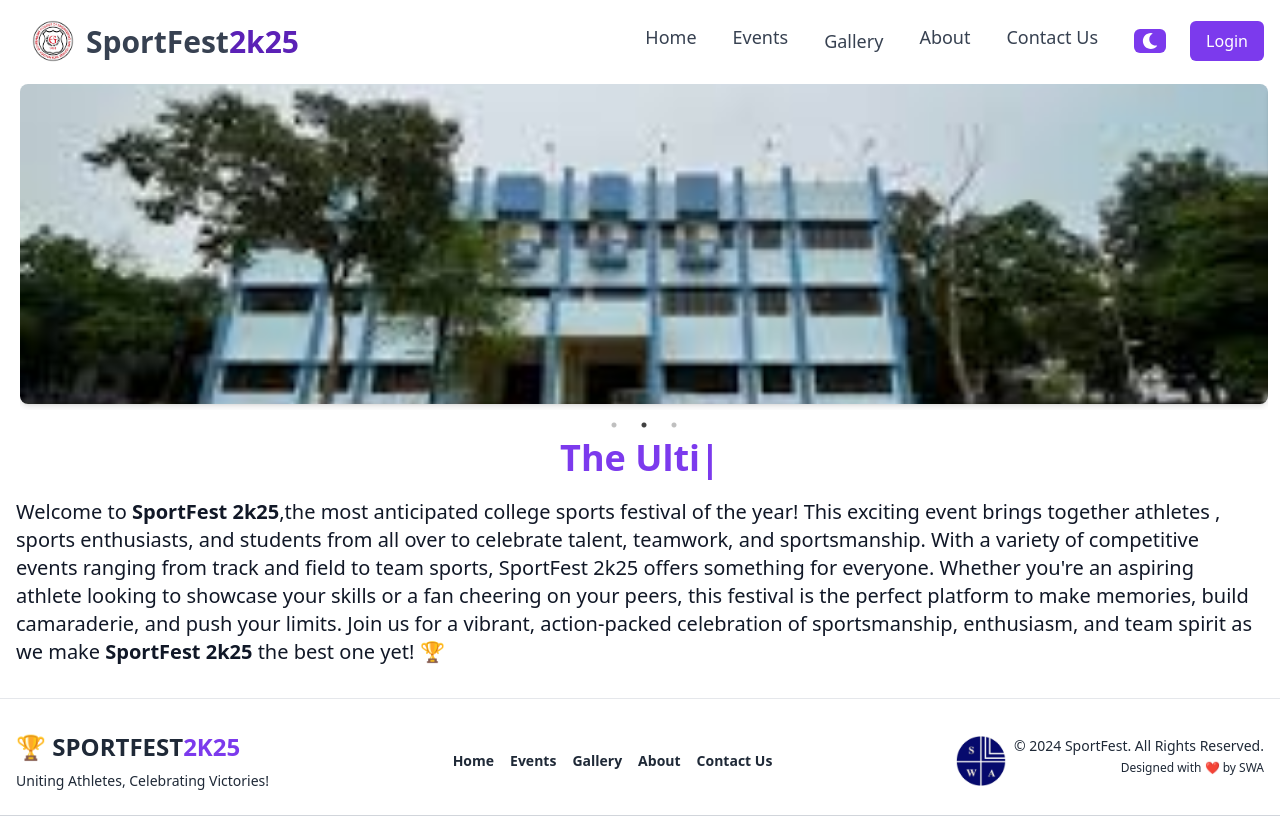
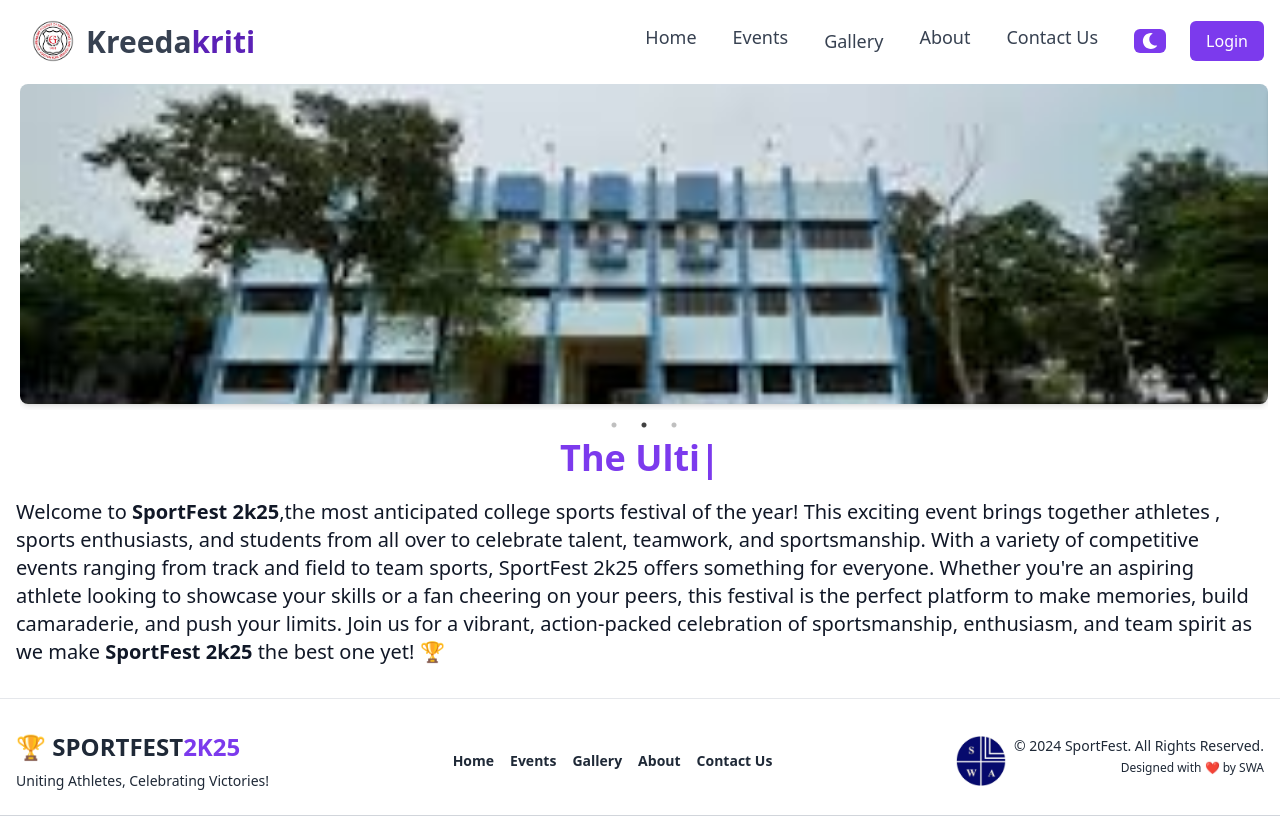
Before and after one commit to mickeybera/sportfest, a React (Vite) app in the folder frontend/: page / in a window 1280 px wide. Shown: the top 828 px of the page. Built offline with nearby package versions, Linux system fonts and the light colour scheme; no server answers.

Commit message:
some changes!

```diff
--- a/frontend/index.html
+++ b/frontend/index.html
@@ -2,9 +2,9 @@
 <html lang="en">
   <head>
     <meta charset="UTF-8" />
-    <link rel="icon" type="image/svg+xml" href="./public/medal.png" />
+    <link rel="icon" type="image/svg+xml" href="./public/kreedakriti logo.png" />
     <meta name="viewport" content="width=device-width, initial-scale=1.0" />
-    <title>Sport Fest 2k25</title>
+    <title>Kreedakriti</title>
   </head>
   <body>
     <div id="root"></div>
--- a/frontend/src/components/Navbar.jsx
+++ b/frontend/src/components/Navbar.jsx
@@ -67,7 +67,7 @@ function Navbar() {
                         />
                     </a>
                     <h1 className='mt-2 font-bold text-2xl md:text-3xl cursor-pointer'>
-                        SportFest<span className='text-violet-800 dark:text-violet-400'>2k25</span>
+                        Kreeda<span className='text-violet-800 dark:text-violet-400'>kriti</span>
                     </h1>
                 </div>
 
```
Also changed, not shown: frontend/public/kreedakriti logo.png (added).
